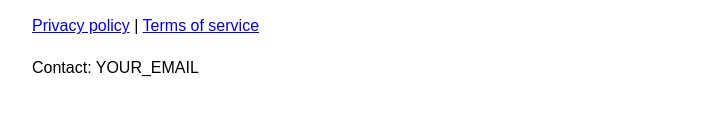
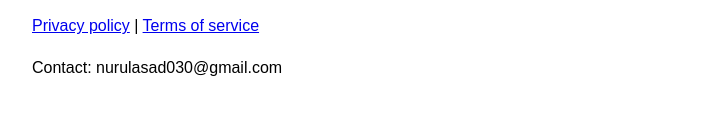
Before and after one commit to nurulasad030/nurulasad030.github.io, a plain HTML site: page index.html in a window 1280 px wide. Shown: the part 208-324 px from the top of the page, without its empty margins (258-971 px from the left). Drawn offline with Linux system fonts and the light colour scheme.

Commit message:
Update contact email in index.html

```diff
--- a/index.html
+++ b/index.html
@@ -5,5 +5,5 @@
 <p>A private, single-user backup tool. It copies the owner's own encrypted backup files from the owner's server to the owner's own Google Drive using rclone.</p>
 <p>It is not offered to the public and has no other users.</p>
 <p><a href="privacy.html">Privacy policy</a> | <a href="terms.html">Terms of service</a></p>
-<p>Contact: YOUR_EMAIL</p>
+<p>Contact: nurulasad030@gmail.com</p>
 </body></html>
```
